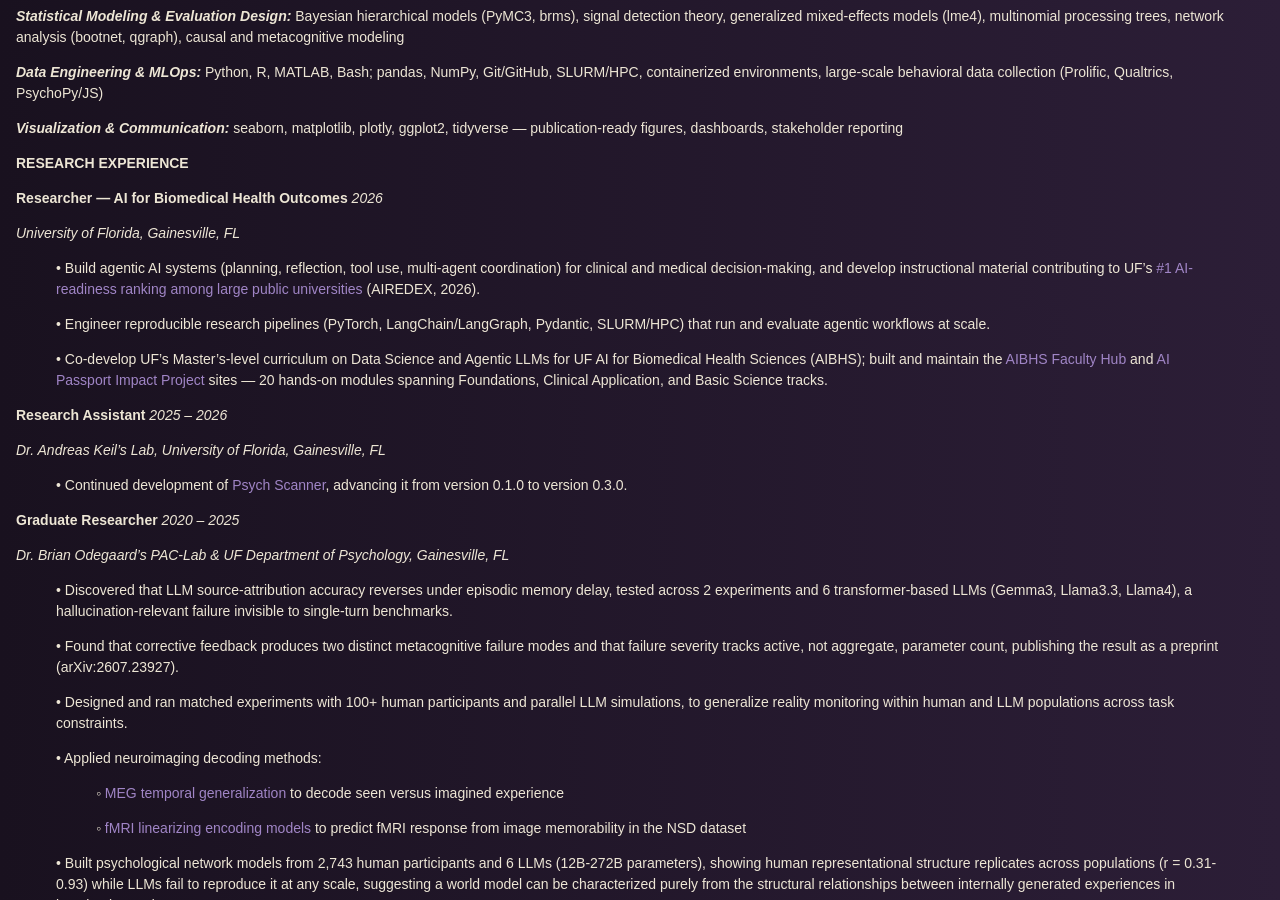
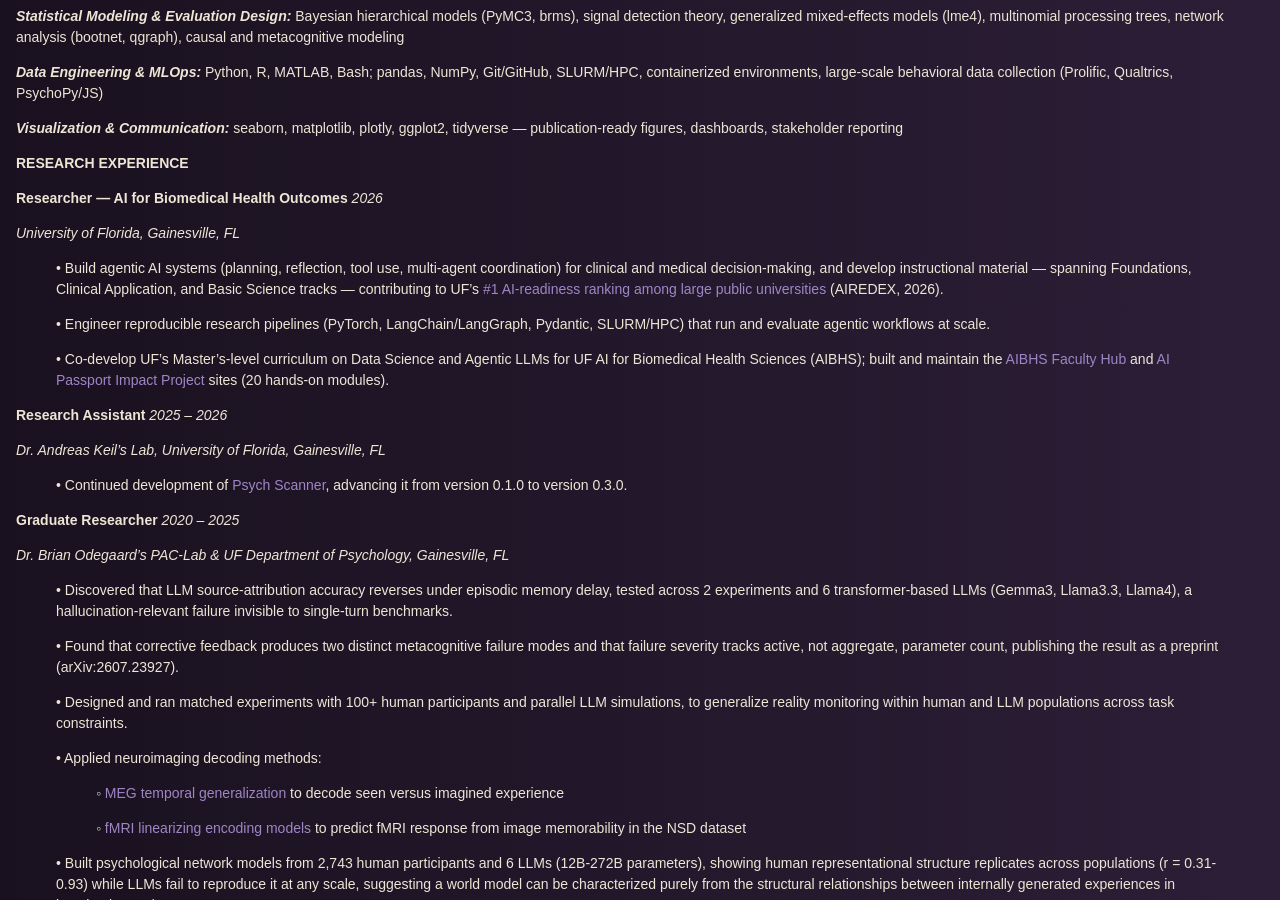
Before and after one commit to saurabhr/saurabhr.github.io, a Jekyll site: the page built from assets/sr_cv.md, in a window 1280 px wide and 900 px high, scrolled down 609 px. Built offline with Jekyll 4.4.1, drawn with Linux system fonts in a browser that asks for light colours; our own code applies the rules of GitHub Pages for plain Markdown files.

```diff
--- a/assets/sr_cv.md
+++ b/assets/sr_cv.md
@@ -41,11 +41,11 @@ Thesis: [Intentional Binding in Future-Directed Intentions](https://osf.io/prepr
 
 *University of Florida, Gainesville, FL*
 
-> •	Build agentic AI systems (planning, reflection, tool use, multi-agent coordination) for clinical and medical decision-making, and develop instructional material contributing to UF's [#1 AI-readiness ranking among large public universities](https://news.ufl.edu/2026/07/ai-readiness/) (AIREDEX, 2026).
+> •	Build agentic AI systems (planning, reflection, tool use, multi-agent coordination) for clinical and medical decision-making, and develop instructional material — spanning Foundations, Clinical Application, and Basic Science tracks — contributing to UF's [#1 AI-readiness ranking among large public universities](https://news.ufl.edu/2026/07/ai-readiness/) (AIREDEX, 2026).
 
 > •	Engineer reproducible research pipelines (PyTorch, LangChain/LangGraph, Pydantic, SLURM/HPC) that run and evaluate agentic workflows at scale.
 
-> •	Co-develop UF's Master's-level curriculum on Data Science and Agentic LLMs for UF AI for Biomedical Health Sciences (AIBHS); built and maintain the [AIBHS Faculty Hub](https://uf-aibhs.github.io/) and [AI Passport Impact Project](https://uf-aibhs.github.io/AI-Passport-Impact-Project/) sites — 20 hands-on modules spanning Foundations, Clinical Application, and Basic Science tracks.
+> •	Co-develop UF's Master's-level curriculum on Data Science and Agentic LLMs for UF AI for Biomedical Health Sciences (AIBHS); built and maintain the [AIBHS Faculty Hub](https://uf-aibhs.github.io/) and [AI Passport Impact Project](https://uf-aibhs.github.io/AI-Passport-Impact-Project/) sites (20 hands-on modules).
 
 **Research Assistant**                                                                                                   	                                   *2025 – 2026*
 
```
Also changed, not shown: 1 other file.
